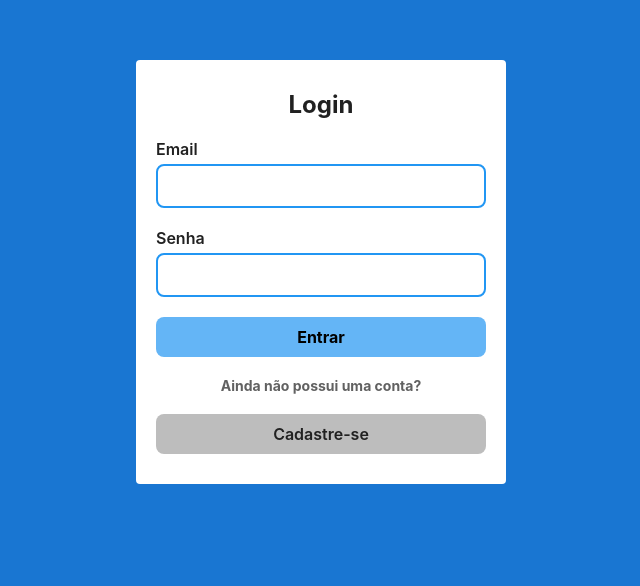
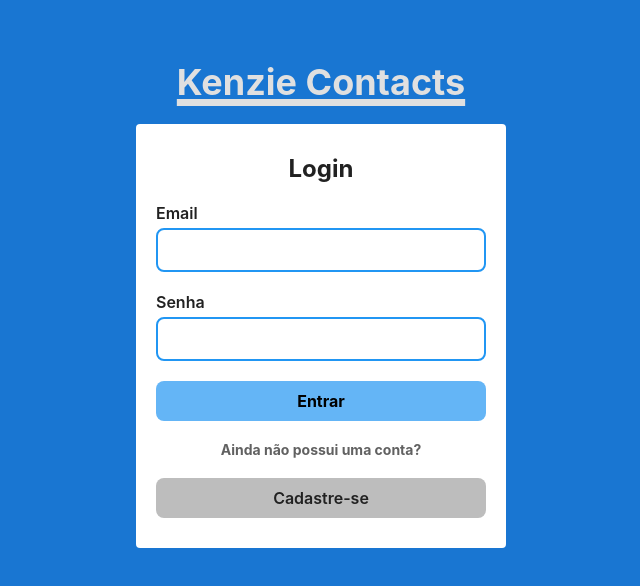
Before and after one commit to ErikNibe/fullstack-project-frontend, a React (Vite) app: page / in a window 1280 px wide. Shown: the part 140-726 px from the top of the page, without its empty margins (319-959 px from the left). Built offline with nearby package versions, Linux system fonts and the light colour scheme.

Commit message:
feat: add logo

```diff
--- a/src/pages/Login/index.tsx
+++ b/src/pages/Login/index.tsx
@@ -8,6 +8,8 @@ import { useClient } from "../../hooks/useClient";
 import { zodResolver } from "@hookform/resolvers/zod";
 import { loginSchema } from "./schemas";
 import { ErrorMessage } from "../../styles/ErrorMessage";
+import { Container } from "../../styles/Container";
+import { Logo } from "../../styles/Logo";
 
 export const Login = () => {
   const {
@@ -25,6 +27,9 @@ export const Login = () => {
   };
 
   return (
+    <Container>
+      <Logo>Kenzie Contacts</Logo>
+
       <FormContainer onSubmit={handleSubmit(submit)}>
         <h2>Login</h2>
 
@@ -44,5 +49,6 @@ export const Login = () => {
 
         <Link to={"/register"}>Cadastre-se</Link>
       </FormContainer>
+    </Container>
   );
 };
--- a/src/pages/Register/index.tsx
+++ b/src/pages/Register/index.tsx
@@ -8,6 +8,8 @@ import { registerSchema } from "./schemas";
 import { tRegisterRequest } from "./interfaces";
 import { ErrorMessage } from "../../styles/ErrorMessage";
 import { useClient } from "../../hooks/useClient";
+import { Container } from "../../styles/Container";
+import { Logo } from "../../styles/Logo";
 
 export const Register = () => {
   const {
@@ -27,6 +29,9 @@ export const Register = () => {
   };
 
   return (
+    <Container>
+      <Logo>Kenzie Contacts</Logo>
+
       <FormContainer onSubmit={handleSubmit(submit)}>
         <h2>Cadastro</h2>
 
@@ -58,5 +63,6 @@ export const Register = () => {
 
         <Link to={"/"}>Ir para o login</Link>
       </FormContainer>
+    </Container>
   );
 };
--- /dev/null
+++ b/src/styles/Container.ts
@@ -0,0 +1,11 @@
+import styled from "styled-components";
+
+export const Container = styled.div`
+  display: flex;
+  flex-direction: column;
+  align-items: center;
+  justify-content: center;
+  gap: 20px;
+
+  margin-top: 200px;
+`;
--- a/src/styles/FormContainer.ts
+++ b/src/styles/FormContainer.ts
@@ -5,7 +5,6 @@ export const FormContainer = styled.form`
   flex-direction: column;
   gap: 20px;
 
-  margin: 200px auto;
   padding: 30px 20px;
   width: 370px;
 
--- /dev/null
+++ b/src/styles/Logo.ts
@@ -0,0 +1,8 @@
+import styled from "styled-components";
+
+export const Logo = styled.h1`
+  font-weight: bolder;
+  font-size: 36px;
+  text-decoration-line: underline;
+  text-decoration-thickness: 7px;
+`;
```
Also changed, not shown: src/pages/Dashboard/styles.ts (added, +7 -0 lines). Lines whose indentation alone changed are shown as unchanged.
